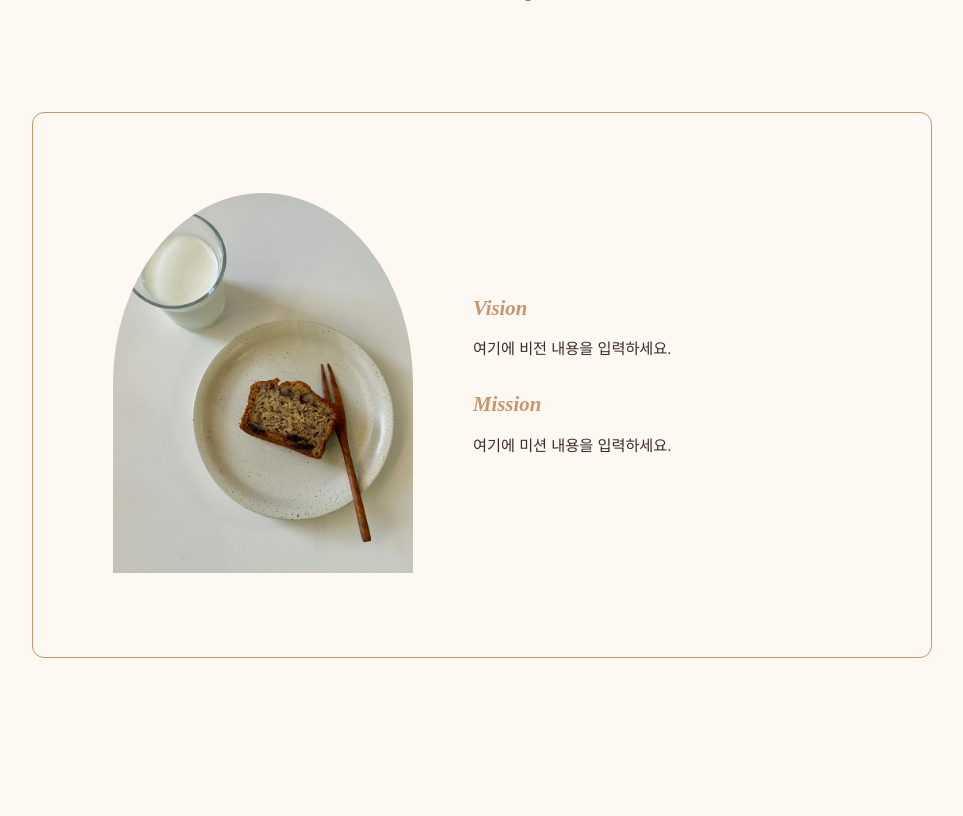
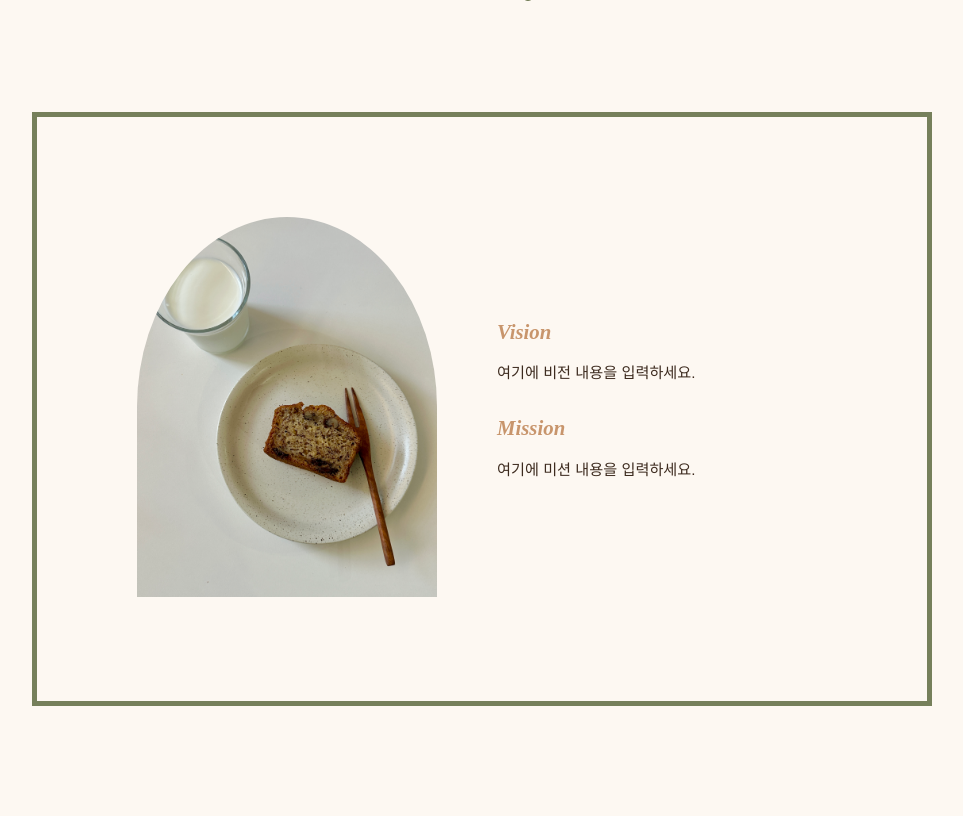
Before and after one commit to moonmin76/horneado, a Flask app: page /info in a window 1280 px wide. Shown: the part 85-901 px from the top of the page, without its empty margins (158-1121 px from the left). Before the commit the page ends 743 px from the top, so only its background shows below. Run offline with Flask 3, Linux system fonts and the light colour scheme; some web fonts are replaced.

Commit message:
Update style.css

```diff
--- a/static/style.css
+++ b/static/style.css
@@ -193,11 +193,11 @@ nav {
   display: flex;
   gap: 60px;              /* ← 사진과 텍스트 사이 간격 */
   align-items: center;
-  max-width: 1500px;       /* ← 박스 가로 크기 */
+  max-width: 3000px;       /* ← 박스 가로 크기 */
   margin: 0 auto;         /* ← 가운데 정렬 */
-  border: 1px solid #c8956c;  /* ← 선 굵기 | 선 색 */
-  border-radius: 12px;    /* ← 모서리 둥글기, 0이면 사각형 */
-  padding: 80px;          /* ← 안쪽 여백, 클수록 높이 늘어남 */
+  border: 5px solid #76805b;  /* ← 선 굵기 | 선 색 */
+  border-radius: 0px;    /* ← 모서리 둥글기, 0이면 사각형 */
+  padding: 100px;          /* ← 안쪽 여백, 클수록 높이 늘어남 */
 }
 
 .info-image img {
```
